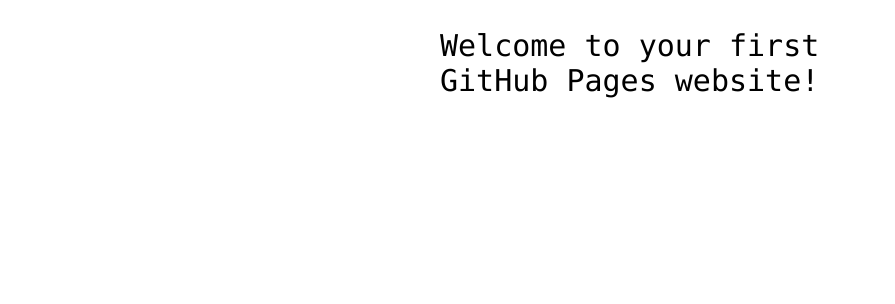
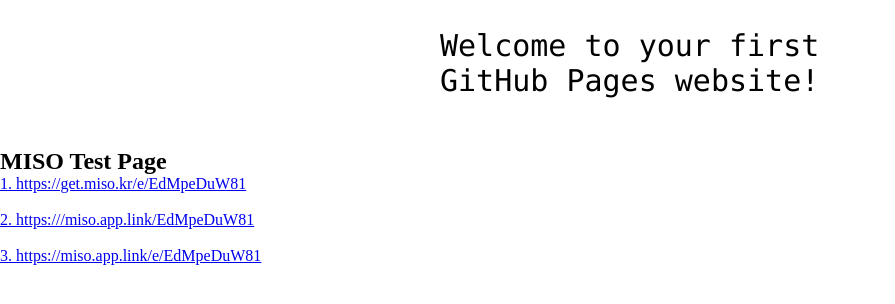
Before and after one commit to vikram-singh-branch/hello-world, a plain HTML site: page index.html in a window 1280 px wide. Shown: the part 360-664 px from the top of the page, without its empty margins (0-895 px from the left). Drawn offline with Linux system fonts and the light colour scheme.

Commit message:
Update index.html

```diff
--- a/index.html
+++ b/index.html
@@ -14,5 +14,16 @@
 <!-- Change this code here by copy and pasting your template on line 15 -->
 <p>Welcome to your first GitHub Pages website!</p>
 
+
+  <div id="message">
+      <h2>MISO Test Page</h2>
+
+      <a href="https://get.miso.kr/e/EdMpeDuW81?~channel=NaverBS&~campaign=BS&~feature=MA&%24fallback_url=https%3A%2F%2Fwww.misohome.co%2F%3Futm_source%3DNaver%26utm_medium%3DNaver_BS_M%26utm_term%3D%25EC%258D%25B8%25EB%2584%25A4%25EC%259D%25BC3%26utm_content%3DMB%26utm_campaign%3DNaver_BS_M&deep_link=miso%3a%2f%2fopen&~keyword=%EC%8D%B8%EB%84%A4%EC%9D%BC3&%24keywords=%EC%8D%B8%EB%84%A4%EC%9D%BC3&NaPm=ct%3Dk3zmhayo%7Cci%3D0yG0003mkYXrSwyaDeWj%7Ctr%3Dbrnd%7Chk%3D4416eeb9b46069d081fadbf03bc946900a5da6ea">1. https://get.miso.kr/e/EdMpeDuW81</a><br><br>
+      <a href="https://miso.app.link/EdMpeDuW81?~channel=NaverBS&~campaign=BS&~feature=MA&%24fallback_url=https%3A%2F%2Fwww.misohome.co%2F%3Futm_source%3DNaver%26utm_medium%3DNaver_BS_M%26utm_term%3D%25EC%258D%25B8%25EB%2584%25A4%25EC%259D%25BC3%26utm_content%3DMB%26utm_campaign%3DNaver_BS_M&deep_link=miso%3a%2f%2fopen&~keyword=%EC%8D%B8%EB%84%A4%EC%9D%BC3&%24keywords=%EC%8D%B8%EB%84%A4%EC%9D%BC3&NaPm=ct%3Dk3zmhayo%7Cci%3D0yG0003mkYXrSwyaDeWj%7Ctr%3Dbrnd%7Chk%3D4416eeb9b46069d081fadbf03bc946900a5da6ea&_p=c40a36c7860366f2fc1c8df5">2. https:///miso.app.link/EdMpeDuW81</a><br><br>
+      <a href="https://miso.app.link/e/EdMpeDuW81?~channel=NaverBS&~campaign=BS&~feature=MA&%24fallback_url=https%3A%2F%2Fwww.misohome.co%2F%3Futm_source%3DNaver%26utm_medium%3DNaver_BS_M%26utm_term%3D%25EC%258D%25B8%25EB%2584%25A4%25EC%259D%25BC3%26utm_content%3DMB%26utm_campaign%3DNaver_BS_M&deep_link=miso%3a%2f%2fopen&~keyword=%EC%8D%B8%EB%84%A4%EC%9D%BC3&%24keywords=%EC%8D%B8%EB%84%A4%EC%9D%BC3&NaPm=ct%3Dk3zmhayo%7Cci%3D0yG0003mkYXrSwyaDeWj%7Ctr%3Dbrnd%7Chk%3D4416eeb9b46069d081fadbf03bc946900a5da6ea&_p=c40a36c7860366f2fc1c8df5">3. https://miso.app.link/e/EdMpeDuW81</a><br><br>
+
+
+    </div>
+
 </body>
 </html>
```
